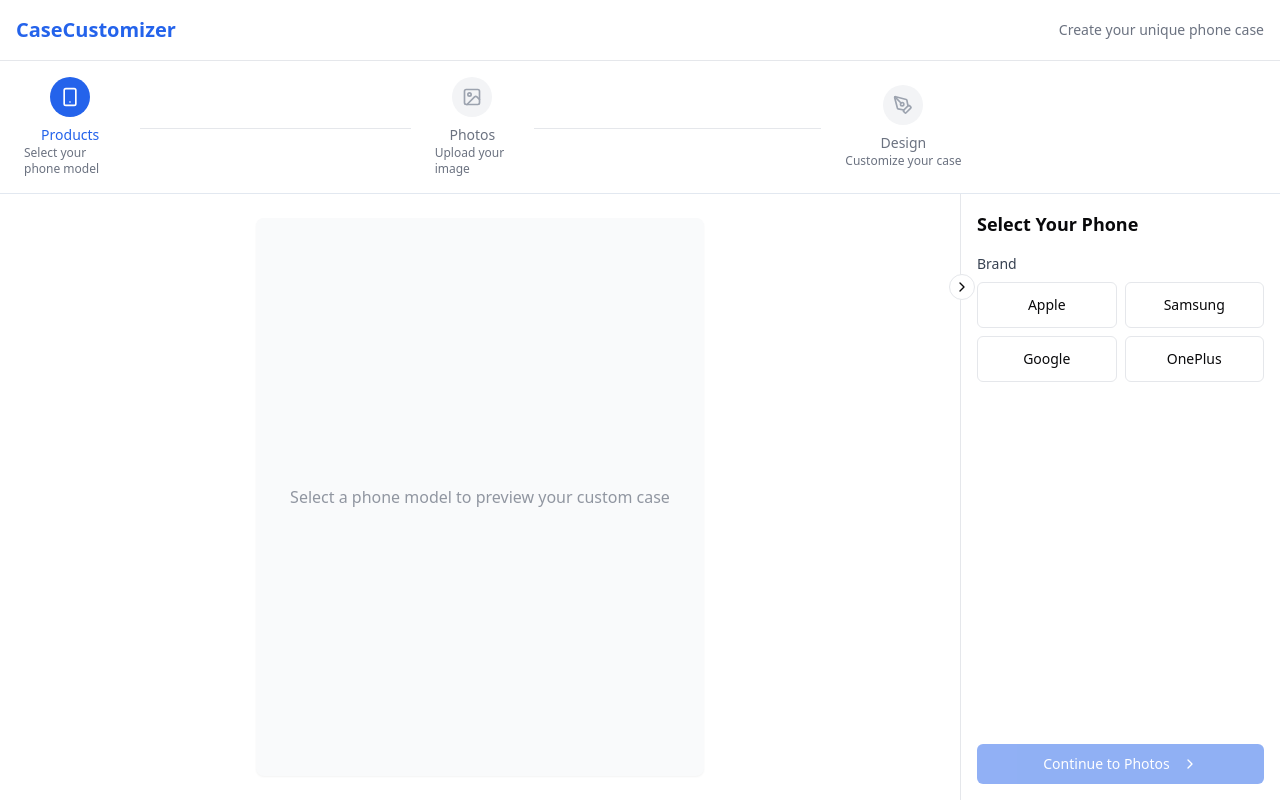
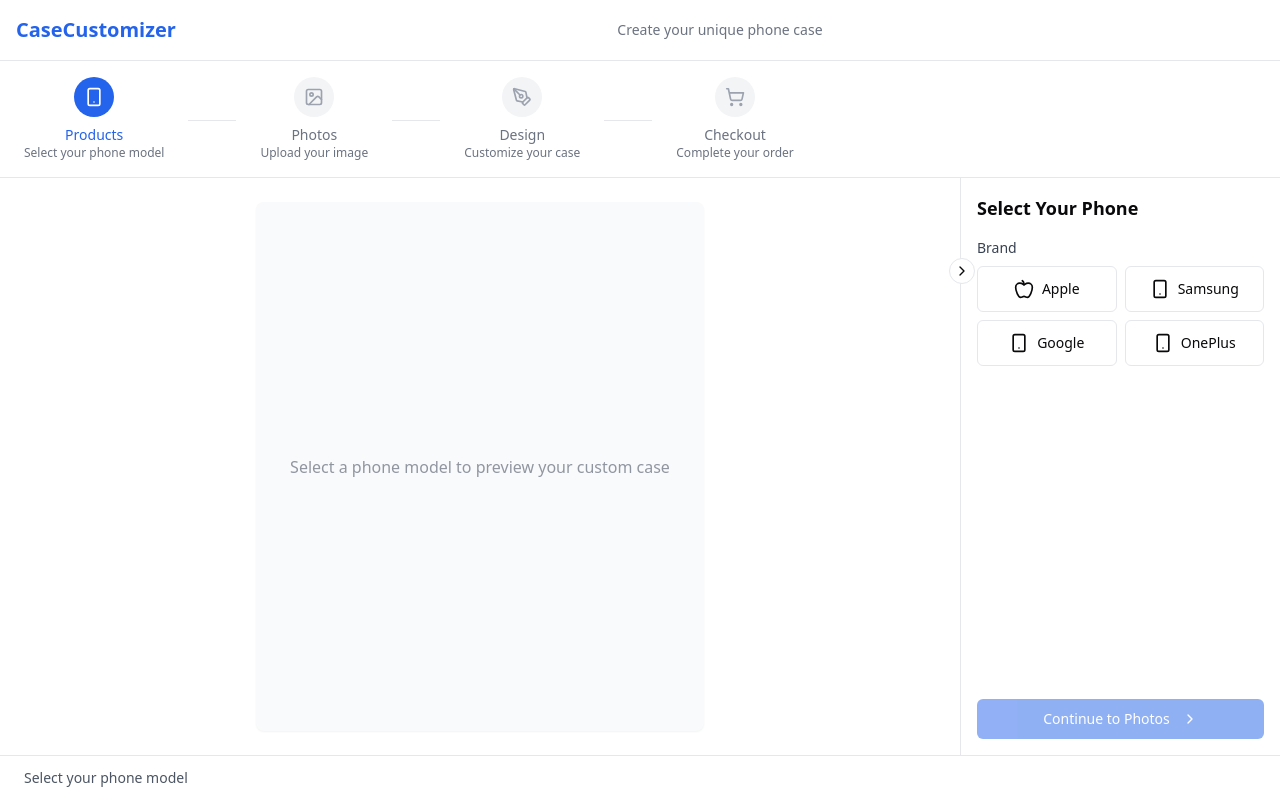
Before and after one commit to FilipeVDuarte/mobifans-capas-personalizadas, a React (Vite) app: page / in a window 1280 px wide. Built offline with nearby package versions, Linux system fonts and the light colour scheme.

Commit message:
feat: Implement case customizer interface
Implement the core interface for the case customizer, including step-by-step navigation, device selection, image upload, and basic design editing.

```diff
--- a/src/components/CaseCustomizer.tsx
+++ b/src/components/CaseCustomizer.tsx
@@ -5,12 +5,14 @@ import StepNavigation from "./StepNavigation";
 import ProductSelector from "./steps/ProductSelector";
 import PhotoUploader from "./steps/PhotoUploader";
 import DesignEditor from "./steps/DesignEditor";
+import Checkout from "./steps/Checkout";
 import PreviewPane from "./PreviewPane";
 import ControlPanel from "./ControlPanel";
 import Header from "./Header";
+import StatusBar from "./StatusBar";
 
 const CaseCustomizerContent: React.FC = () => {
-  const { currentStep } = useCaseCustomizer();
+  const { currentStep, isCheckoutStep } = useCaseCustomizer();
 
   return (
     <div className="flex flex-col h-screen overflow-hidden bg-background">
@@ -28,8 +30,11 @@ const CaseCustomizerContent: React.FC = () => {
           {currentStep === 0 && <ProductSelector />}
           {currentStep === 1 && <PhotoUploader />}
           {currentStep === 2 && <DesignEditor />}
+          {currentStep === 3 && <Checkout />}
         </ControlPanel>
       </div>
+
+      <StatusBar />
     </div>
   );
 };
--- a/src/components/Header.tsx
+++ b/src/components/Header.tsx
@@ -1,7 +1,13 @@
 
 import React from "react";
+import { useCaseCustomizer } from "../context/CaseCustomizerContext";
+import { ShoppingCart } from "lucide-react";
+import { Button } from "@/components/ui/button";
 
 const Header: React.FC = () => {
+  const { selectedModel, currentStep } = useCaseCustomizer();
+  const basePrice = 24.99;
+
   return (
     <div className="bg-white border-b border-gray-200 py-4">
       <div className="container mx-auto flex items-center justify-between px-4">
@@ -10,8 +16,25 @@ const Header: React.FC = () => {
             CaseCustomizer
           </div>
         </div>
-        <div className="text-sm text-gray-500">
+
+        <div className="text-sm text-gray-500 hidden sm:block">
           Create your unique phone case
+        </div>
+
+        <div className="flex items-center">
+          {selectedModel && (
+            <div className="mr-4 text-sm">
+              <span className="font-medium text-primary">${basePrice}</span>
+              <span className="text-gray-500 ml-1">per case</span>
+            </div>
+          )}
+
+          {currentStep === 2 && (
+            <Button size="sm" variant="outline" className="flex items-center gap-2">
+              <ShoppingCart className="h-4 w-4" />
+              <span className="hidden sm:inline">Checkout</span>
+            </Button>
+          )}
         </div>
       </div>
     </div>
--- /dev/null
+++ b/src/components/StatusBar.tsx
@@ -0,0 +1,50 @@
+
+import React from "react";
+import { useCaseCustomizer } from "../context/CaseCustomizerContext";
+import { ShoppingCart } from "lucide-react";
+
+const StatusBar: React.FC = () => {
+  const { selectedModel, currentStep } = useCaseCustomizer();
+  const basePrice = 24.99;
+
+  const getStatusText = () => {
+    switch (currentStep) {
+      case 0:
+        return "Select your phone model";
+      case 1:
+        return "Upload your photo";
+      case 2:
+        return "Customize your design";
+      default:
+        return "Create your unique case";
+    }
+  };
+
+  return (
+    <div className="bg-white border-t border-gray-200 py-3 px-6">
+      <div className="flex items-center justify-between">
+        <div className="text-sm text-gray-600">
+          {getStatusText()}
+        </div>
+
+        {selectedModel && (
+          <div className="flex items-center">
+            <div className="text-sm font-medium">
+              <span className="text-gray-600">Price: </span>
+              <span className="text-primary">${basePrice.toFixed(2)}</span>
+            </div>
+
+            {currentStep === 2 && (
+              <button className="ml-4 text-sm flex items-center text-primary hover:text-primary/80 transition-colors">
+                <ShoppingCart className="h-4 w-4 mr-1" />
+                <span>Add to Cart</span>
+              </button>
+            )}
+          </div>
+        )}
+      </div>
+    </div>
+  );
+};
+
+export default StatusBar;
--- a/src/components/StepNavigation.tsx
+++ b/src/components/StepNavigation.tsx
@@ -2,7 +2,7 @@
 import React from "react";
 import { useCaseCustomizer } from "../context/CaseCustomizerContext";
 import { cn } from "@/lib/utils";
-import { CheckCircle2, Smartphone, Image, PenTool } from "lucide-react";
+import { CheckCircle2, Smartphone, Image, PenTool, ShoppingCart } from "lucide-react";
 
 const steps = [
   {
@@ -19,6 +19,11 @@ const steps = [
     name: "Design",
     description: "Customize your case",
     icon: PenTool
+  },
+  {
+    name: "Checkout",
+    description: "Complete your order",
+    icon: ShoppingCart
   }
 ];
 
@@ -26,14 +31,14 @@ const StepNavigation: React.FC = () => {
   const { currentStep, setCurrentStep } = useCaseCustomizer();
 
   return (
-    <div className="py-4 px-6 border-b">
-      <ol className="flex items-center w-full">
+    <div className="py-4 px-6 border-b overflow-x-auto">
+      <ol className="flex items-center w-full min-w-max">
         {steps.map((step, index) => (
           <li
             key={step.name}
             className={cn(
-              "flex items-center w-full",
-              index !== steps.length - 1 && "after:content-[''] after:w-full after:h-1 after:border-b after:border-gray-200 after:mx-6"
+              "flex items-center",
+              index !== steps.length - 1 && "after:content-[''] after:w-12 after:h-1 after:border-b after:border-gray-200 after:mx-3 sm:after:mx-6"
             )}
           >
             <div className="flex flex-col items-center">
@@ -62,7 +67,7 @@ const StepNavigation: React.FC = () => {
               </button>
 
               <span className={cn(
-                "mt-2 text-sm font-medium",
+                "mt-2 text-sm font-medium whitespace-nowrap",
                 currentStep === index
                   ? "text-primary"
                   : index < currentStep
@@ -72,7 +77,7 @@ const StepNavigation: React.FC = () => {
                 {step.name}
               </span>
 
-              <span className="text-xs text-gray-500 hidden sm:block">
+              <span className="text-xs text-gray-500 hidden sm:block whitespace-nowrap">
                 {step.description}
               </span>
             </div>
--- /dev/null
+++ b/src/components/steps/Checkout.tsx
@@ -0,0 +1,91 @@
+
+import React from "react";
+import { useCaseCustomizer } from "../../context/CaseCustomizerContext";
+import { Button } from "@/components/ui/button";
+import { ChevronLeft, Check } from "lucide-react";
+
+const Checkout: React.FC = () => {
+  const {
+    selectedModel,
+    imageScale,
+    imageRotation,
+    setCurrentStep
+  } = useCaseCustomizer();
+
+  const basePrice = 24.99;
+  const shipping = 4.99;
+  const total = basePrice + shipping;
+
+  const handleBack = () => {
+    setCurrentStep(2);
+  };
+
+  const handlePlaceOrder = () => {
+    alert("Order placed successfully! In a real application, this would process payment and submit the order.");
+  };
+
+  return (
+    <div className="flex flex-col h-full animate-fade-in">
+      <h2 className="text-lg font-semibold mb-4">Review Order</h2>
+
+      {/* Order summary */}
+      <div className="border rounded-md p-4 mb-4">
+        <h3 className="font-medium text-gray-800 mb-2">Order Summary</h3>
+
+        <div className="space-y-2 text-sm">
+          <div className="flex justify-between">
+            <span className="text-gray-600">Product:</span>
+            <span>Custom {selectedModel?.brand} {selectedModel?.model} Case</span>
+          </div>
+
+          <div className="flex justify-between">
+            <span className="text-gray-600">Customizations:</span>
+            <span>Scale: {Math.round(imageScale * 100)}%, Rotation: {imageRotation}°</span>
+          </div>
+
+          <div className="flex justify-between">
+            <span className="text-gray-600">Price:</span>
+            <span>${basePrice.toFixed(2)}</span>
+          </div>
+
+          <div className="flex justify-between">
+            <span className="text-gray-600">Shipping:</span>
+            <span>${shipping.toFixed(2)}</span>
+          </div>
+
+          <div className="border-t pt-2 mt-2 flex justify-between font-medium">
+            <span>Total:</span>
+            <span>${total.toFixed(2)}</span>
+          </div>
+        </div>
+      </div>
+
+      {/* Shipping details placeholder */}
+      <div className="border rounded-md p-4 mb-4">
+        <h3 className="font-medium text-gray-800 mb-2">Shipping Details</h3>
+        <p className="text-sm text-gray-600">
+          In a complete application, this would contain form fields for shipping address, payment method, etc.
+        </p>
+      </div>
+
+      {/* Navigation buttons */}
+      <div className="grid grid-cols-2 gap-3 mt-auto">
+        <Button
+          variant="outline"
+          onClick={handleBack}
+        >
+          <ChevronLeft className="mr-1 h-4 w-4" />
+          Back
+        </Button>
+        <Button
+          onClick={handlePlaceOrder}
+        >
+          <Check className="mr-1 h-4 w-4" />
+          Place Order
+        </Button>
+      </div>
+    </div>
+  );
+};
+
+export default Checkout;
--- a/src/components/steps/DesignEditor.tsx
+++ b/src/components/steps/DesignEditor.tsx
@@ -3,7 +3,7 @@ import React, { useState } from "react";
 import { useCaseCustomizer } from "../../context/CaseCustomizerContext";
 import { Button } from "@/components/ui/button";
 import { Slider } from "@/components/ui/slider";
-import { ChevronLeft, RotateCcw, ZoomIn, Move } from "lucide-react";
+import { ChevronLeft, RotateCcw, ZoomIn, Move, ShoppingCart } from "lucide-react";
 
 const DesignEditor: React.FC = () => {
   const {
@@ -22,9 +22,8 @@ const DesignEditor: React.FC = () => {
     setCurrentStep(1);
   };
 
-  const handleFinish = () => {
-    // In a real app, this would prepare the case for checkout
-    alert("Your custom case design is complete! In a real app, this would proceed to checkout.");
+  const handleProceedToCheckout = () => {
+    setCurrentStep(3);
   };
 
   const handlePositionChange = (change: { x: number, y: number }) => {
@@ -189,9 +188,11 @@ const DesignEditor: React.FC = () => {
           Back
         </Button>
         <Button
-          onClick={handleFinish}
+          onClick={handleProceedToCheckout}
+          className="flex items-center"
         >
-          Finish Design
+          <ShoppingCart className="mr-1 h-4 w-4" />
+          Checkout
         </Button>
       </div>
     </div>
--- a/src/components/steps/ProductSelector.tsx
+++ b/src/components/steps/ProductSelector.tsx
@@ -3,7 +3,8 @@ import React, { useState } from "react";
 import { useCaseCustomizer } from "../../context/CaseCustomizerContext";
 import { phoneBrands, phoneModelsByBrand } from "../../data/phoneModels";
 import { Button } from "@/components/ui/button";
-import { ChevronRight } from "lucide-react";
+import { ChevronRight, Smartphone } from "lucide-react";
+import { brandIcons } from "../../data/brandIcons";
 
 const ProductSelector: React.FC = () => {
   const { setSelectedModel, selectedModel, setCurrentStep } = useCaseCustomizer();
@@ -30,23 +31,28 @@ const ProductSelector: React.FC = () => {
     <div className="flex flex-col h-full animate-fade-in">
       <h2 className="text-lg font-semibold mb-4">Select Your Phone</h2>
 
-      {/* Brand selection */}
+      {/* Brand selection with icons */}
       <div className="mb-6">
         <h3 className="text-sm font-medium mb-2 text-gray-700">Brand</h3>
         <div className="grid grid-cols-2 gap-2">
-          {phoneBrands.map((brand) => (
+          {phoneBrands.map((brand) => {
+            const BrandIcon = brandIcons[brand] || Smartphone;
+
+            return (
               <button
                 key={brand}
                 onClick={() => handleSelectBrand(brand)}
-              className={`p-3 border rounded-md text-sm transition-all ${
+                className={`p-3 border rounded-md text-sm transition-all flex items-center justify-center gap-2 ${
                   selectedBrand === brand
                     ? "border-primary bg-primary/10 text-primary"
                     : "border-gray-200 hover:border-gray-300"
                 }`}
               >
-              {brand}
+                <BrandIcon className="h-5 w-5" />
+                <span>{brand}</span>
               </button>
-          ))}
+            );
+          })}
         </div>
       </div>
 
--- a/src/context/CaseCustomizerContext.tsx
+++ b/src/context/CaseCustomizerContext.tsx
@@ -27,6 +27,7 @@ interface CaseCustomizerState {
   setImagePosition: (position: { x: number; y: number }) => void;
   setImageScale: (scale: number) => void;
   setImageRotation: (rotation: number) => void;
+  isCheckoutStep: boolean;
 }
 
 // Create the context with default values
@@ -41,6 +42,9 @@ export const CaseCustomizerProvider: React.FC<{ children: ReactNode }> = ({ chil
   const [imageScale, setImageScale] = useState(1);
   const [imageRotation, setImageRotation] = useState(0);
 
+  // Determine if we're in the checkout step (step 3)
+  const isCheckoutStep = currentStep === 3;
+
   const value = {
     currentStep,
     selectedModel,
@@ -53,7 +57,8 @@ export const CaseCustomizerProvider: React.FC<{ children: ReactNode }> = ({ chil
     setUploadedImage,
     setImagePosition,
     setImageScale,
-    setImageRotation
+    setImageRotation,
+    isCheckoutStep
   };
 
   return (
--- /dev/null
+++ b/src/data/brandIcons.ts
@@ -0,0 +1,12 @@
+
+import { Smartphone, Apple, Smartphone as SamsungIcon, Smartphone as GoogleIcon, Smartphone as OnePlusIcon } from "lucide-react";
+import type { LucideIcon } from "lucide-react";
+
+// Define brand icons mapping
+export const brandIcons: Record<string, LucideIcon> = {
+  "Apple": Apple,
+  "Samsung": SamsungIcon,
+  "Google": GoogleIcon,
+  "OnePlus": OnePlusIcon,
+  "default": Smartphone
+};
```
Lines whose indentation alone changed are shown as unchanged.
